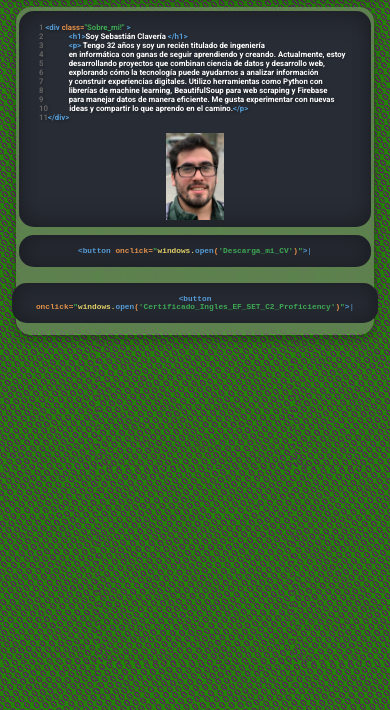
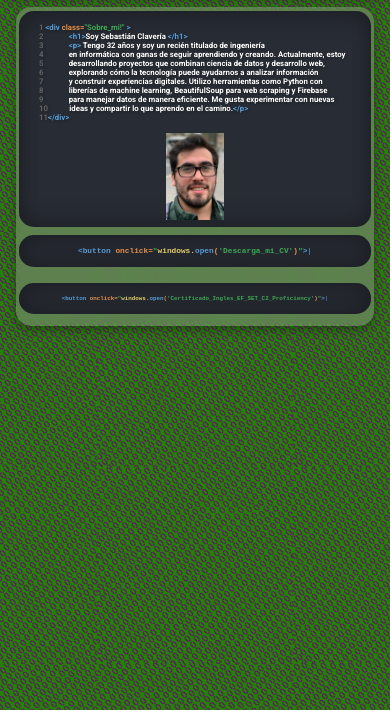
Before and after one commit to sclaveriap2/PortfolioWEB, a plain HTML site: page Public/sobre_mi.html in a window 390 px wide. Shown: the part 52-762 px from the top of the page. Drawn offline with Linux system fonts and the light colour scheme.

Commit message:
tamaño fuente boton cv

```diff
--- a/Public/css/style.css
+++ b/Public/css/style.css
@@ -440,6 +440,23 @@ footer {
     background-color: #1a1d22;
 
 }
+#repo-boton-cv-in{
+    width: 100%;
+    font-size: 2vw; /* Tamaño MUY grande */
+    font-weight: bold;
+    font-family: 'JetBrains Mono', monospace; /* Fuente estilo programación */
+    background-color: #282C34;
+    box-shadow: inset 0 10px 20px rgba(0, 0, 0, 0.2), /* Sombra superior */
+    inset 0 -10px 20px rgba(0, 0, 0, 0.2); /* Sombra inferior */
+}
+@media (max-width: 768px) { /* Ajusta el ancho según necesites */
+    #repo-boton-cv-in {
+        font-size: 1.5vw; /* Reduce el tamaño de la fuente */
+    }
+}
+
+
+
 .coding{
     background-color: #282C34;
     padding: 1vw;
--- a/Public/sobre_mi.html
+++ b/Public/sobre_mi.html
@@ -57,7 +57,7 @@
                 </button>
             </div>
             <div class="boton" id="repo-boton">
-                <button id="repo-boton-in" onclick="window.open('Images/EF-SET-Certificate.pdf', '_blank')">
+                <button id="repo-boton-cv-in" onclick="window.open('Images/EF-SET-Certificate.pdf', '_blank')">
                     <span class="tag">&lt;button<span class="tag2"> onclick=</span><span class="tag3">"</span><span class="tag5">windows.</span><span class="tag6">open</span><span class="tag2">&#40;</span><span class="tag3">'Certificado_Ingles_EF_SET_C2_Proficiency'</span><span class="tag2">&#41;</span></span></span><span class="tag3">"</span><span class="tag">&gt;</span><span class="underscore">|</span>
                 </button>
             </div>
```
